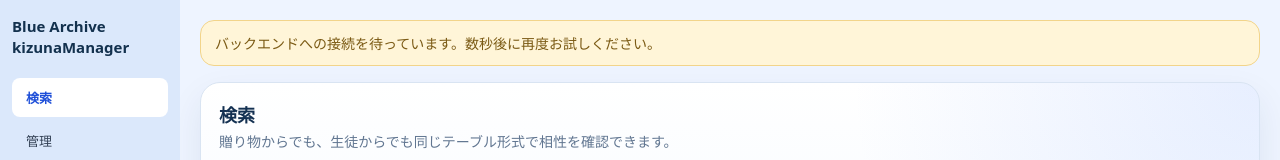
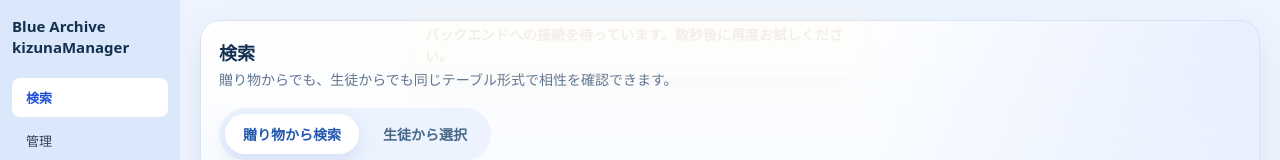
Before and after one commit to y4m4s/kizunaManager, a React (Vite) app in the folder frontend/: page / in a window 1280 px wide. Both pictures are taken after a click on the button "最新データ更新". Shown: the top 160 px of the page. Built offline with nearby package versions, Linux system fonts and the light colour scheme; no server answers.

Commit message:
①DBもキャッシュも無い初回起動時は Schale DBから必要な情報を自動取得するように修正 ②トースト通知コンポーネントを作成

```diff
--- a/frontend/src/App.css
+++ b/frontend/src/App.css
@@ -226,13 +226,50 @@
   padding: 8px 12px;
 }
 
-.notice-banner {
+.toast-viewport {
+  display: flex;
+  justify-content: center;
+  left: 50%;
+  pointer-events: none;
+  position: fixed;
+  top: 18px;
+  transform: translateX(-50%);
+  width: min(460px, calc(100vw - 32px));
+  z-index: 1200;
+}
+
+.toast-card {
   background: #fff5d8;
   border: 1px solid #f2d48a;
-  border-radius: 14px;
+  border-radius: 8px;
+  box-shadow: 0 16px 38px rgba(70, 52, 10, 0.18);
   color: #7b5a14;
-  margin-bottom: 16px;
+  font-size: 14px;
+  font-weight: 700;
+  line-height: 1.5;
+  opacity: 1;
   padding: 12px 14px;
+  transform: translateY(0);
+  animation: toast-life 2920ms ease forwards;
+  width: 100%;
+}
+
+@keyframes toast-life {
+  0% {
+    opacity: 0;
+    transform: translateY(-8px);
+  }
+
+  8%,
+  89% {
+    opacity: 1;
+    transform: translateY(0);
+  }
+
+  100% {
+    opacity: 0;
+    transform: translateY(-8px);
+  }
 }
 
 .pill-tabs {
--- a/frontend/src/App.tsx
+++ b/frontend/src/App.tsx
@@ -1,7 +1,8 @@
-import { useEffect, useState } from 'react'
+import { useCallback, useEffect, useState } from 'react'
 import './App.css'
 import { api, pollTask, waitForBackendReady } from './api'
 import { ProgressModal } from './components/common/ProgressModal'
+import { Toast } from './components/common/Toast'
 import { Sidebar } from './components/layout/Sidebar'
 import { ManageScreen } from './screens/ManageScreen'
 import { OptimizeScreen } from './screens/OptimizeScreen'
@@ -33,6 +34,7 @@
   const [refreshToken, setRefreshToken] = useState(0)
   const [progress, setProgress] = useState<ProgressState>(INITIAL_PROGRESS)
   const [notice, setNotice] = useState('')
+  const dismissNotice = useCallback(() => setNotice(''), [])
 
   useEffect(() => {
     let disposed = false
@@ -176,12 +178,12 @@
 
         <div className="content">
           <main className="main">
-            {notice ? <div className="notice-banner">{notice}</div> : null}
             {renderScreen()}
           </main>
         </div>
       </div>
 
+      <Toast message={notice} onClose={dismissNotice} open={Boolean(notice)} />
       <ProgressModal
         current={progress.current}
         message={progress.message}
--- /dev/null
+++ b/frontend/src/components/common/Toast.tsx
@@ -0,0 +1,41 @@
+import { useEffect } from 'react'
+
+type ToastProps = {
+  duration?: number
+  message: string
+  onClose: () => void
+  open: boolean
+}
+
+const FADE_DURATION = 320
+
+export function Toast({ duration = 2600, message, onClose, open }: ToastProps) {
+  useEffect(() => {
+    if (!open || !message) {
+      return
+    }
+
+    const closeTimer = window.setTimeout(onClose, duration + FADE_DURATION)
+
+    return () => {
+      window.clearTimeout(closeTimer)
+    }
+  }, [duration, message, onClose, open])
+
+  if (!open || !message) {
+    return null
+  }
+
+  return (
+    <div aria-atomic="true" aria-live="polite" className="toast-viewport">
+      <div
+        key={message}
+        className="toast-card"
+        role="status"
+        style={{ animationDuration: `${duration + FADE_DURATION}ms` }}
+      >
+        {message}
+      </div>
+    </div>
+  )
+}
```
Also changed, not shown: 2 other files (tests, documents, lock files or other folders).
